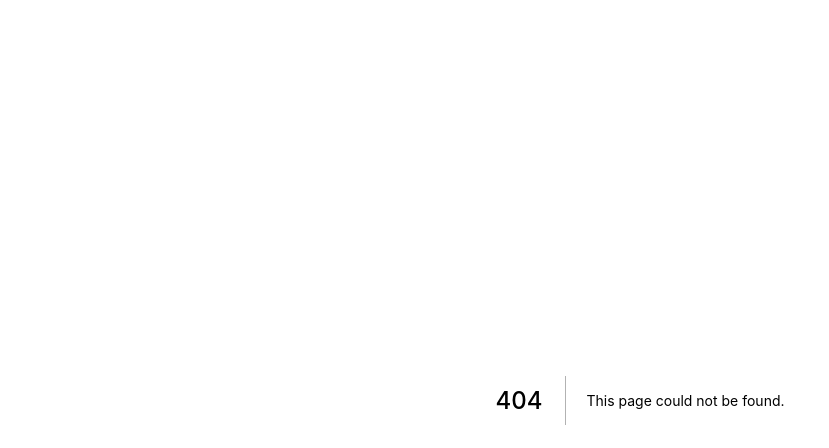
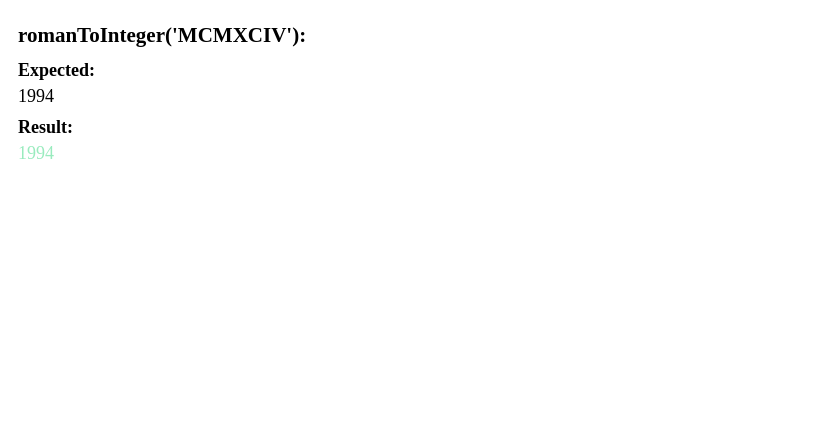
Before and after one commit to bobrova-alena/patterns, a Next.js app: page /tests/roman-to-integer in a window 1280 px wide. Before the commit this address had no page. Shown: the top 448 px of the page, without its empty margins (0-829 px from the left). Built offline with nearby package versions, Linux system fonts and the light colour scheme.

Commit message:
roman to integer

```diff
--- a/pages/index.tsx
+++ b/pages/index.tsx
@@ -33,6 +33,11 @@ export default function Home() {
             <a>Two sum</a>
           </Link>
         </li>
+        <li>
+          <Link href="/tests/roman-to-integer">
+            <a>Roman to integer</a>
+          </Link>
+        </li>
         </ul>
       </div>
 
--- /dev/null
+++ b/pages/tests/roman-to-integer.tsx
@@ -0,0 +1,13 @@
+import React from "react";
+import TestHolder from "../../components/TestHolder/TestHolder";
+import TestLayout from "../../components/TestLayout/TestLayout";
+import romanToInteger from "../../src/roman-to-integer";
+
+export default function Page(){
+    const case1=romanToInteger('MCMXCIV');
+    const expected1=1994;
+
+    return <TestLayout>
+        <TestHolder name={`romanToInteger('MCMXCIV')`} expected={expected1} result={case1}/>
+    </TestLayout>
+}
--- /dev/null
+++ b/src/roman-to-integer.js
@@ -0,0 +1,75 @@
+export default function romanToInteger(s){
+    const singleSymbol = [{
+        symbols: 'M',
+        value: 1000
+    },
+    {
+        symbols: 'D',
+        value: 500
+    },
+    {
+        symbols: 'C',
+        value: 100
+    },
+    {
+        symbols: 'L',
+        value: 50
+    },
+    {
+        symbols: 'X',
+        value: 10
+    },
+    {
+        symbols: 'V',
+        value: 5
+    },
+    {
+        symbols: 'I',
+        value: 1
+    }
+    ];
+    const pairedSymbols = [{
+        symbols: 'IV',
+        value: 4
+    },
+    {
+        symbols: 'IX',
+        value: 9
+    },
+    {
+        symbols: 'XL',
+        value: 40
+    },
+    {
+        symbols: 'XC',
+        value: 90
+    },
+    {
+        symbols: 'CD',
+        value: 400
+    },
+    {
+        symbols: 'CM',
+        value: 900
+    }
+    ];
+    let result=0;
+    let i=0;
+    while(i<s.length){
+        const current = s[i];
+        const next = i<s.length-1?s[i+1]:'';
+        const pair = current+next;
+        const currentPairedSymbols = pairedSymbols.find(item=>item.symbols === pair);
+        if(currentPairedSymbols){
+            result+=currentPairedSymbols.value;
+            i+=2;
+        }else{
+            const currentSingleSymbol = singleSymbol.find(item=>item.symbols === current);
+            if(currentSingleSymbol){
+                result+=currentSingleSymbol.value;
+            }
+            i++;
+        }
+    }
+    return result;
+}
```
